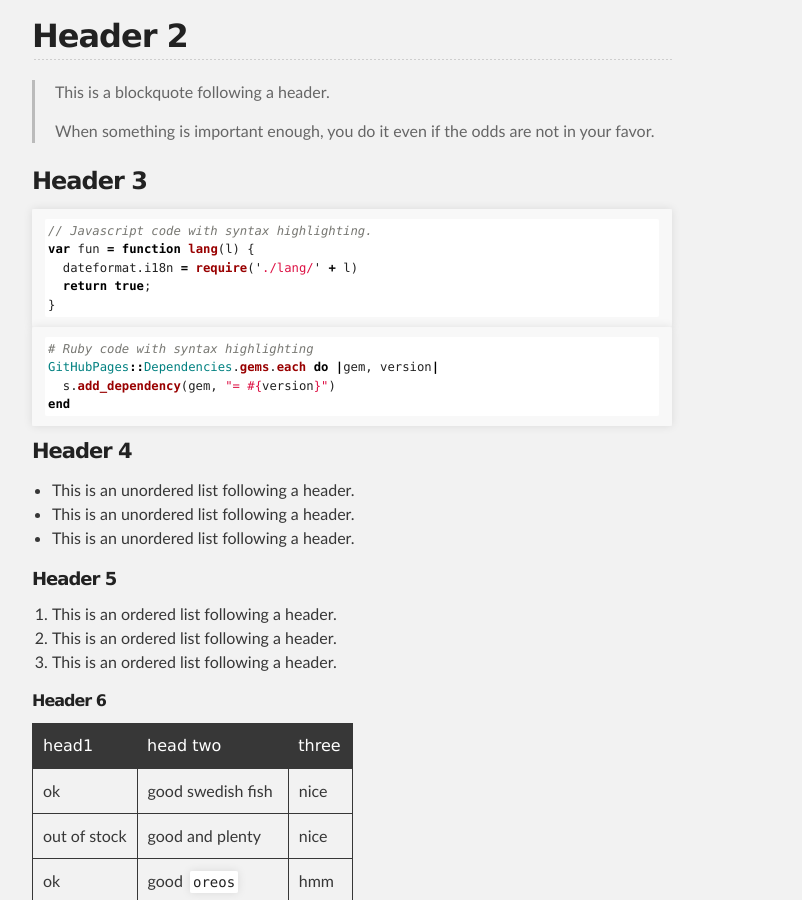
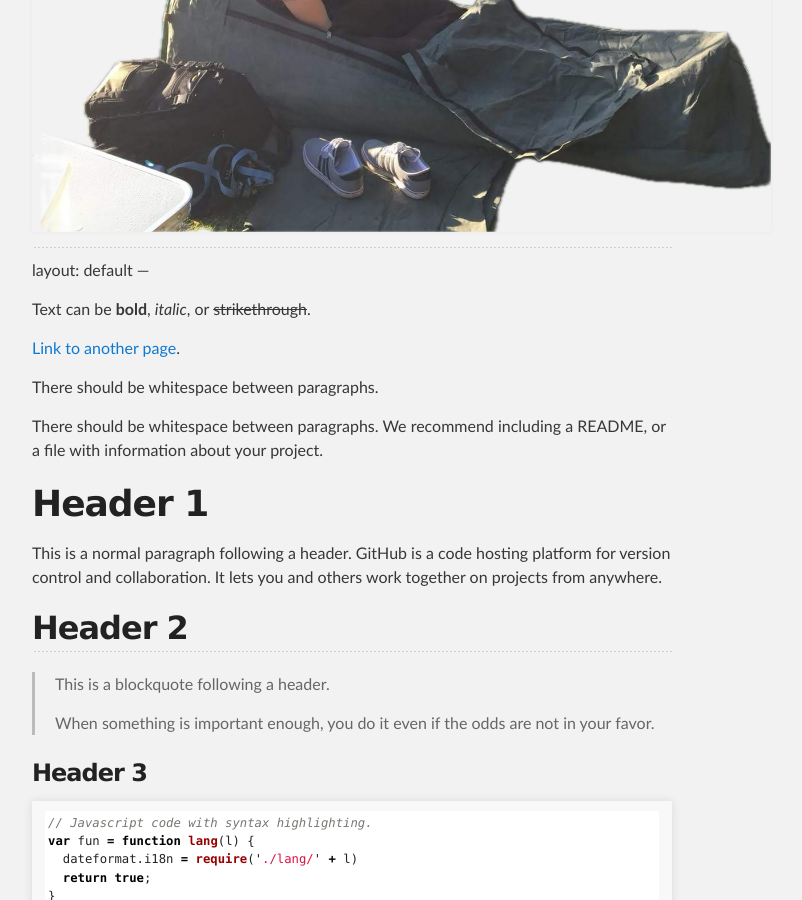
Before and after one commit to coffee-table/coffee-table.github.io, a Jekyll site: the page built from index.md, in a window 1280 px wide and 900 px high, scrolled down 555 px. Shown: the whole window, without its empty margins (288-1090 px from the left). Built offline with Jekyll 4.4.1, drawn with Linux system fonts in a browser that asks for light colours; our own code applies the rules of GitHub Pages for plain Markdown files.

Commit message:
Update index.md

```diff
--- a/index.md
+++ b/index.md
@@ -1,3 +1,5 @@
+![Camper](https://github.com/coffee-table/coffee-table.github.io/blob/main/assets/images/Feo.png)
+
 ---
 layout: default
 ---
```
